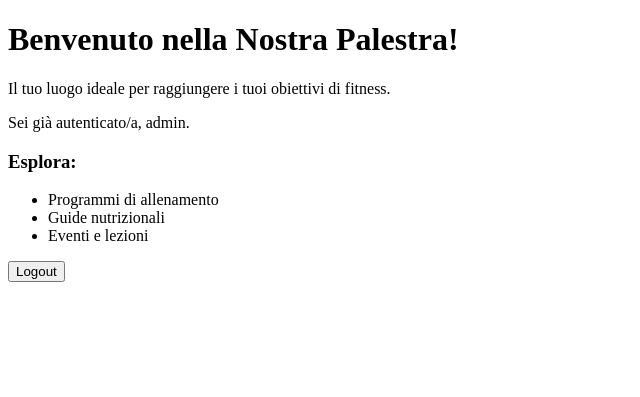
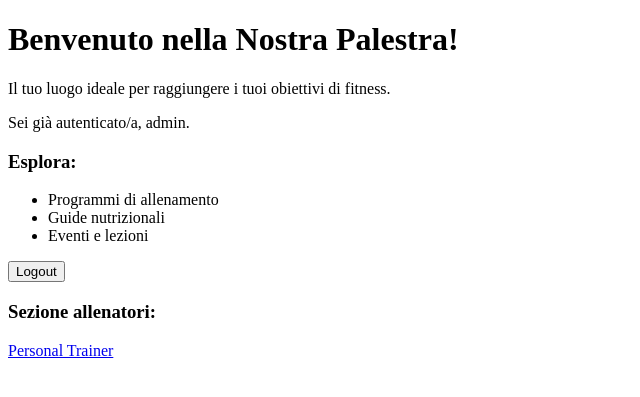
Before and after one commit to Gixter02/Progetto_TechWeb, a Django app: page /accounts/ in a window 1280 px wide. Shown: the top 397 px of the page, without its empty margins (0-640 px from the left). Run offline with Django 5.2, Linux system fonts and the light colour scheme; a user stored in the database is signed in.

Commit message:
aggiunto link per sezione allenatori in home_page.html

```diff
--- a/accounts/templates/accounts/home_page.html
+++ b/accounts/templates/accounts/home_page.html
@@ -57,5 +57,11 @@
             <button type="submit" class="btn btn-danger">Logout</button>
         </form>
         {% endif %}
+        <div>
+        <h3>Sezione allenatori:</h3>
+        {% if user.is_authenticated %}
+            <a href="{% url 'trainers:personal_trainer_home'%}" class="btn btn-primary">Personal Trainer</a>
+        {% endif %}
+        </div>
     </div>
 {% endblock %}
```
Also changed, not shown: db.sqlite3.
